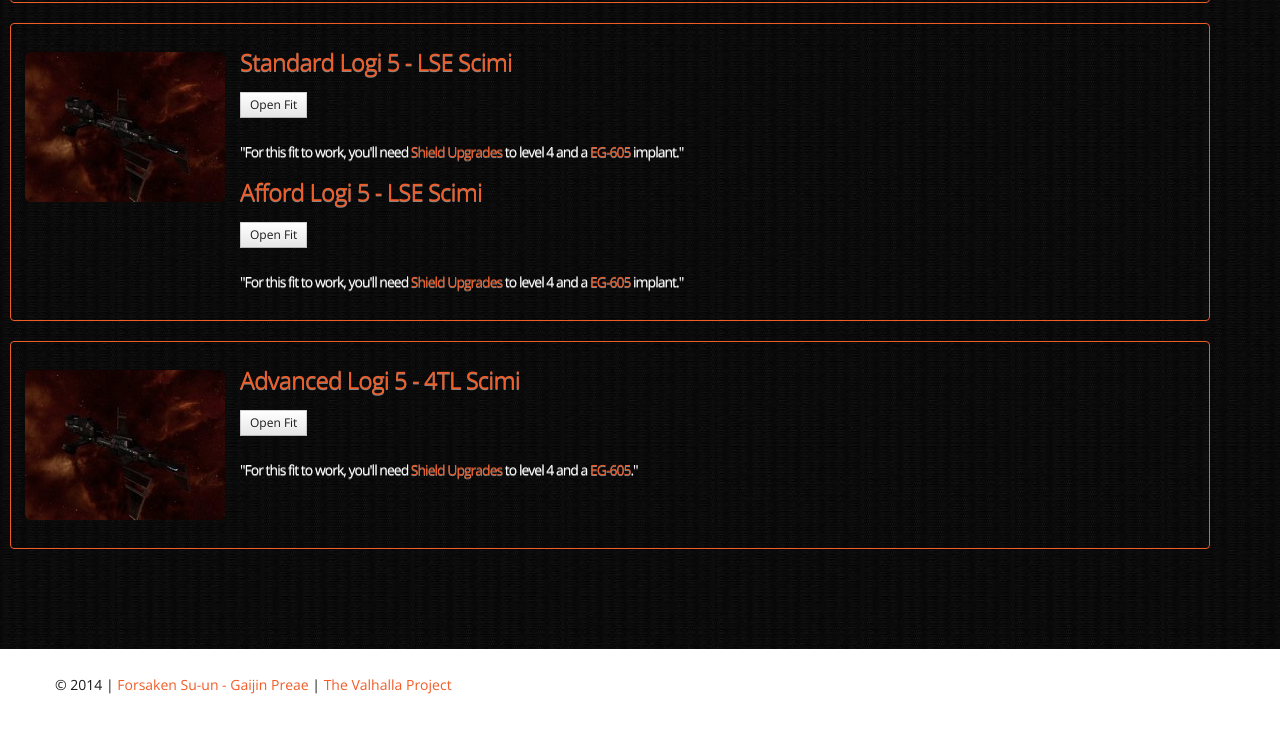
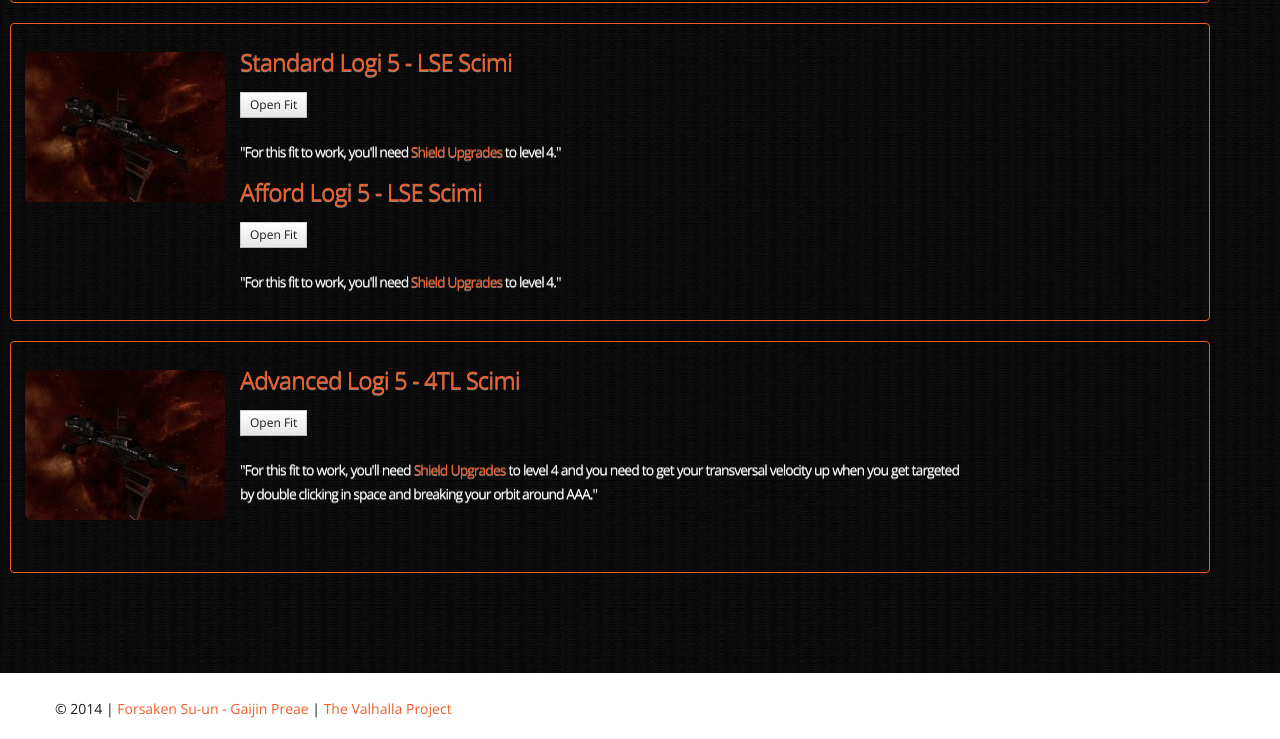
Before and after one commit to sbeh/wwwtvp, a plain HTML site: page fits_logis.html in a window 1280 px wide. Shown: the part 1515-2254 px from the top of the page. Before the commit the page ends 2230 px from the top, so only its background shows below. Drawn offline with nearby package versions, Linux system fonts and the light colour scheme.

Commit message:
Scimis got power grid upgrade, no need for implants

```diff
--- a/fits_logis.html
+++ b/fits_logis.html
@@ -344,7 +344,7 @@ Please make sure you can switch between the two fits in a moments notice, a <a h
 
 <br><br>
 
-<p2>"For this fit to work, you'll need <a href="javascript:CCPEVE.showInfo(3425)">Shield Upgrades</a> to level 4 and a <a href="javascript:CCPEVE.showInfo(27126)">EG-605</a> implant." </p2>
+<p2>"For this fit to work, you'll need <a href="javascript:CCPEVE.showInfo(3425)">Shield Upgrades</a> to level 4." </p2>
 
 <h6 class="media-heading">Afford Logi 5 - LSE Scimi
 
@@ -354,7 +354,7 @@ Please make sure you can switch between the two fits in a moments notice, a <a h
 
 <br><br>
 
-<p2>"For this fit to work, you'll need <a href="javascript:CCPEVE.showInfo(3425)">Shield Upgrades</a> to level 4 and a <a href="javascript:CCPEVE.showInfo(27126)">EG-605</a> implant."
+<p2>"For this fit to work, you'll need <a href="javascript:CCPEVE.showInfo(3425)">Shield Upgrades</a> to level 4."
 
 </p2>
 
@@ -388,7 +388,7 @@ Please make sure you can switch between the two fits in a moments notice, a <a h
 
 <br><br>
 
-<p2>"For this fit to work, you'll need <a href="javascript:CCPEVE.showInfo(3425)">Shield Upgrades</a> to level 4 and a <a href="javascript:CCPEVE.showInfo(27126)">EG-605</a>." </a></p2>
+<p2>"For this fit to work, you'll need <a href="javascript:CCPEVE.showInfo(3425)">Shield Upgrades</a> to level 4 and you need to get your transversal velocity up when you get targeted by double clicking in space and breaking your orbit around AAA." </a></p2>
 
 </h6>
 
```
